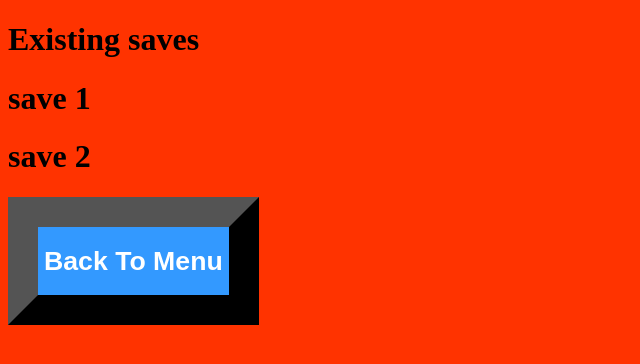
After one commit to puffwaffles/gamesim, a Django app: page /loadsaves/ in a window 1280 px wide. The commit adds this page. Shown: the top 364 px of the page, without its empty margins (0-640 px from the left). Run offline with Django 5.2, Linux system fonts and the light colour scheme.

Commit message:
Save file creation integrated with html

```diff
--- a/game/home/filesfuncs.py
+++ b/game/home/filesfuncs.py
@@ -1,9 +1,14 @@
+from django.shortcuts import render
+from django.http import HttpResponse
+from django.template import loader
 import json
 import os, os.path
 
 #Acquire contents of files in jsons files directory
 def acquirefiles():
-    path = r'save files'
+    filedirectory = os.path.dirname(os.path.abspath(__file__))
+    folderpath = r'save files'
+    path = os.path.join(filedirectory, folderpath)
     saveslist = {}
     #Iterate through files in save files folder
     for files in os.listdir(path):
@@ -25,8 +30,49 @@ def displayfiles(saveslist):
     print("\n")
     pass
 
+#Check if username already exists
+def userexists(saveslist, username):
+    valid = True
+    for saves in saveslist.values():
+        if (saves["Username"] == username):
+            valid = False
+            break
+    return valid
 
-#Create a new file
+#Add save
+def makenewfile(saveslist, username):
+    #Use highest existing number for save to ensure no duplicate save files
+    highest = 0
+    for names in saveslist:
+        trunc = names[4:-5]
+        if (int(trunc) > highest):
+            highest = int(trunc)
+    highest = highest + 1
+    newfilename = "save " + str(highest) + ".json"
+    newcontents = {
+        "Username": username,
+        "Level": 1,
+        "Coins": 100000,
+        "Jewels": 500,
+        "Inventory": {},
+        "Inventory Max Size": 10
+    }
+    #Update new saves list
+    newsaveslist = saveslist
+    newsaveslist[newfilename] = newcontents
+
+    #Create new file in folder
+    newfile = json.dumps(newcontents, indent = 2)
+    filedirectory = os.path.dirname(os.path.abspath(__file__))
+    folderpath = r'save files/'
+    path = os.path.join(filedirectory, folderpath)
+    newpath = path + newfilename
+    with open(newpath, "w") as file:
+        file.write(newfile)
+
+    return newsaveslist
+
+#Create a new file (For manual version without incorporating django & html)
 def createnewfile(saveslist):
     #Set maximum saves allowed to 5
     if (len(saveslist) > 4):
@@ -71,7 +117,9 @@ def createnewfile(saveslist):
 
         #Create new file in folder
         newfile = json.dumps(newcontents, indent = 2)
-        path = r'save files/'
+        filedirectory = os.path.dirname(os.path.abspath(__file__))
+        folderpath = r'save files/'
+        path = os.path.join(filedirectory, folderpath)
         newpath = path + newfilename
         with open(newpath, "w") as file:
             file.write(newfile)
@@ -87,7 +135,9 @@ def deletefile(saveslist):
         print("\n")
         return saveslist
     else:
-        path = r'save files/'
+        filedirectory = os.path.dirname(os.path.abspath(__file__))
+        folderpath = r'save files/'
+        path = os.path.join(filedirectory, folderpath)
         newsaveslist = saveslist
         displayfiles(saveslist)
         finish = False
@@ -151,4 +201,4 @@ def filemenu():
     pass
 
 #Summon menu
-filemenu()
+#filemenu()
--- /dev/null
+++ b/game/home/save files/save 1.json
@@ -0,0 +1,8 @@
+{
+  "Username": "Puffwaffles",
+  "Level": 1,
+  "Coins": 100000,
+  "Jewels": 500,
+  "Inventory": {},
+  "Inventory Max Size": 10
+}
--- /dev/null
+++ b/game/home/save files/save 2.json
@@ -0,0 +1,8 @@
+{
+  "Username": "Pop",
+  "Level": 1,
+  "Coins": 100000,
+  "Jewels": 500,
+  "Inventory": {},
+  "Inventory Max Size": 10
+}
--- /dev/null
+++ b/game/home/static/menu.css
@@ -0,0 +1,15 @@
+body {
+    background-color: #ff3300;
+}
+
+.menu_button {
+    border-width: 30px;
+    text-align: center;
+    background-color: #3399ff;
+    color: white;
+}
+
+.menu_button:hover {
+    background-color: #0033cc;
+    cursor: pointer;
+}
--- /dev/null
+++ b/game/home/templates/loadsaves.html
@@ -0,0 +1,21 @@
+{% load static %}
+<!DOCTYPE html>
+<html>
+<head>
+    <title>Load Saves</title>
+    <link rel="stylesheet" href = "{% static 'menu.css' %}">
+</head>
+<body>
+    {% if saves|length > 0 %}
+    <h1>Existing saves</h1>
+    {% for save in saves %}
+    <h1>{{save}}</h1>
+    {% endfor %}
+    {% else %}
+    <h1>There are no saves available</h1>
+    {% endif %}
+    <form action = "{% url 'home' %}" method = "Get">
+        {% csrf_token %}<button class = "menu_button"  type = "submit"><h1>Back To Menu</h1></button>
+    </form>
+</body>
+</html>
--- a/game/home/urls.py
+++ b/game/home/urls.py
@@ -1,4 +1,9 @@
 from django.urls import path
 from . import views
 
-urlpatterns = [path('home/', views.home, name = "home"),]
+urlpatterns = [
+    path('home/', views.home, name = "home"),
+    path('loadsaves/', views.loadsaves, name = "loadsaves"),
+    path('createsave/', views.createsave, name = "createsave"),
+
+]
--- a/game/home/views.py
+++ b/game/home/views.py
@@ -1,11 +1,45 @@
 from django.shortcuts import render
 from django.http import HttpResponse
 from django.template import loader
+from django.views.decorators.csrf import requires_csrf_token
+from django.views.decorators.csrf import csrf_protect
+from django.views.decorators.csrf import ensure_csrf_cookie
 import pandas as pd
 import json
 import os
-import filesfuncs
+from . import filesfuncs
 
 def home(request):
+    methods = ['Get']
     template = loader.get_template('start.html')
     return HttpResponse(template.render())
+
+
+def loadsaves(request):
+    methods = ['Get']
+    saveslistkeys = filesfuncs.acquirefiles().keys()
+    savenames = []
+    for saves in saveslistkeys:
+        savenames.append(saves[:-5])
+    return render(request, 'loadsaves.html', {"saves": savenames})
+
+@csrf_protect
+def createsave(request):
+    methods = ['Get', 'POST']
+    saveslist = filesfuncs.acquirefiles()
+    error = False
+    create = False
+    if request.method == 'GET':
+        print("Triggered get")
+        return render(request, 'createsave.html', {"saves": saveslist, "error": error,  "create": create, "user": ""})
+    if request.method == 'POST':
+        print("Triggered post")
+        user = request.POST.get("Username")
+        valid = filesfuncs.userexists(saveslist, user)
+        if (valid == True):
+            create = True
+            saveslist = filesfuncs.makenewfile(saveslist, user)
+            return render(request, 'createsave.html', {"saves": saveslist, "error": error,  "create": create, "user": ""})
+        else:
+            error = True
+            return render(request, 'createsave.html', {"saves": saveslist, "error": error,  "create": create, "user": user})
```
Also changed, not shown: game/home/templates/createsave.html (added, +31 -0 lines), game/home/templates/start.html (+14 -2 lines).
